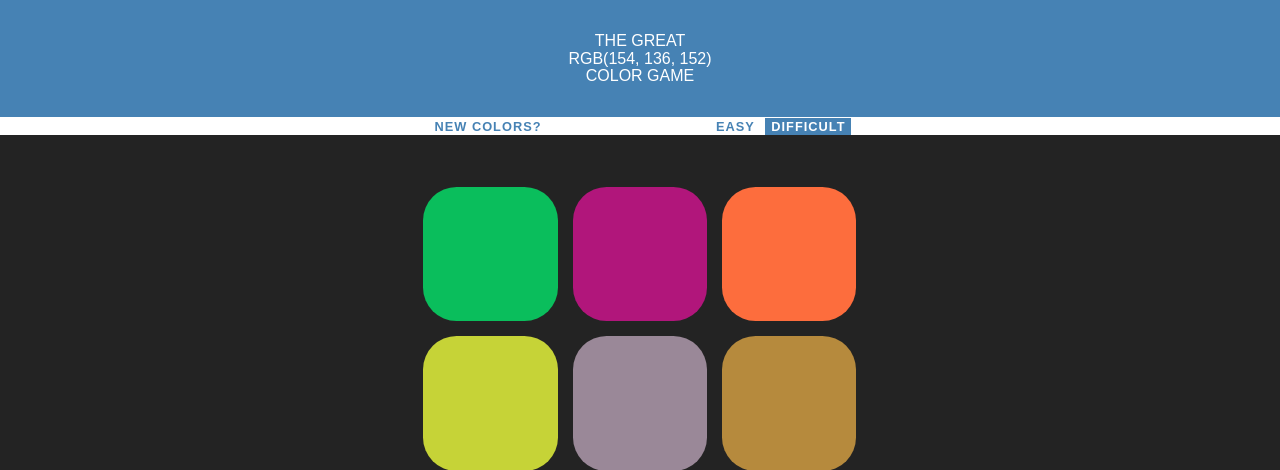
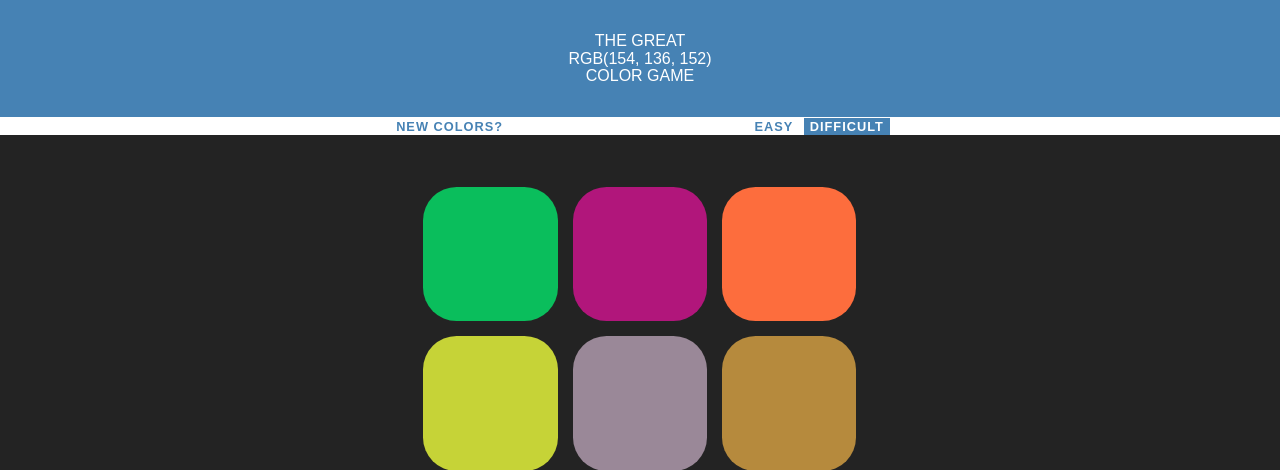
Before and after one commit to NawafSwe/Color-Game, a PHP site: page / in a window 1280 px wide. Shown: the top 470 px of the page. Run offline with PHP 8.4, Linux system fonts and the light colour scheme.

Commit message:
nice project

```diff
--- a/app_style.css
+++ b/app_style.css
@@ -60,6 +60,14 @@ button {
     font-size: 0.8rem;
 }
 
+#easy {
+    margin-left: 3%;
+}
+
+#controller {
+    margin-right: 3%;
+}
+
 #stripe > span {
     font-weight: 700;
     font-size: 0.8rem;
```
